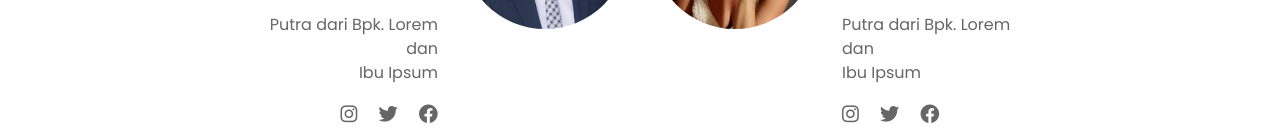
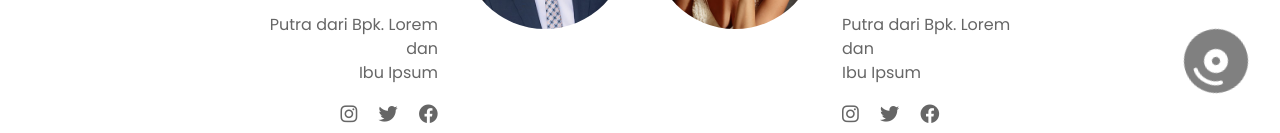
Before and after one commit to anasfaisalamri/wedding-inv, a plain HTML site: page index.html in a window 1280 px wide. Both pictures are taken after a click on the link "Lihat Undangan". Shown: the part 667-800 px from the top of the page. Drawn offline with Linux system fonts and the light colour scheme; some packages are replaced by stand-ins of ours; a script that the page names is missing.

Commit message:
menambahkan fitur audio

```diff
--- a/assets/css/style.css
+++ b/assets/css/style.css
@@ -462,6 +462,34 @@ footer li {
   margin: 0.5rem;
 }
 
+.audio-icon-wrapper {
+  width: 4rem;
+  height: 4rem;
+  font-size: 4rem;
+  position: fixed;
+  bottom: 2.5rem;
+  right: 2rem;
+  cursor: pointer;
+  color: white;
+  opacity: 0.5;
+  mix-blend-mode: difference;
+  animation: rotating 4s linear infinite;
+  transform-origin: center;
+  display: flex;
+  justify-content: center;
+  align-items: center;
+  line-height: 0;
+}
+
+@keyframes rotating {
+  from {
+    transform: rotate(0);
+  }
+  to {
+    transform: rotate(360deg);
+  }
+}
+
 /* media query */
 /* extra large */
 @media (max-width: 1200px) {
--- a/assets/js/script.js
+++ b/assets/js/script.js
@@ -1,6 +1,10 @@
 const rootElement = document.querySelector(":root");
 const cover = document.querySelector(".hero");
 const btnOpen = document.querySelector(".undangan");
+const audioIconWrapper = document.querySelector(".audio-icon-wrapper");
+const audioIcon = document.querySelector(".audio-icon-wrapper i");
+const song = document.querySelector("#song");
+let isPlaying = false;
 
 function disableScroll() {
   scrollTop = document.pageYOffset || document.documentElement.scrollTop;
@@ -17,7 +21,30 @@ function enableScroll() {
   window.onscroll = function () {};
   rootElement.style.scrollBehavior = "smooth";
   // localStorage.setItem("opened", "true");
+
+  playAudio();
 }
+
+function playAudio() {
+  song.volume = 0.3;
+  audioIconWrapper.style.display = "flex";
+  song.play();
+  isPlaying = true;
+}
+
+audioIconWrapper.addEventListener("click", () => {
+  if (isPlaying) {
+    song.pause();
+    audioIcon.classList.remove("fa-compact-disc");
+    audioIcon.classList.add("fa-circle-pause");
+  } else {
+    song.play();
+    audioIcon.classList.add("fa-compact-disc");
+    audioIcon.classList.remove("fa-circle-pause");
+  }
+
+  isPlaying = !isPlaying;
+});
 
 // if (!localStorage.getItem("opened")) {
 //   disableScroll();
--- a/index.html
+++ b/index.html
@@ -612,6 +612,16 @@
       </div>
     </footer>
 
+    <div id="audio-container">
+      <audio id="song" autoplay loop>
+        <source src="assets/audio/loveTheme.mp3" type="audio/mp3" />
+      </audio>
+
+      <div class="audio-icon-wrapper" style="display: none">
+        <i class="fa-solid fa-compact-disc"></i>
+      </div>
+    </div>
+
     <script src="assets/js/jquery-3.6.1.min.js"></script>
     <script src="assets/js/owl.carousel.min.js"></script>
     <script src="assets/js/bootstrap.bundle.min.js"></script>
```
